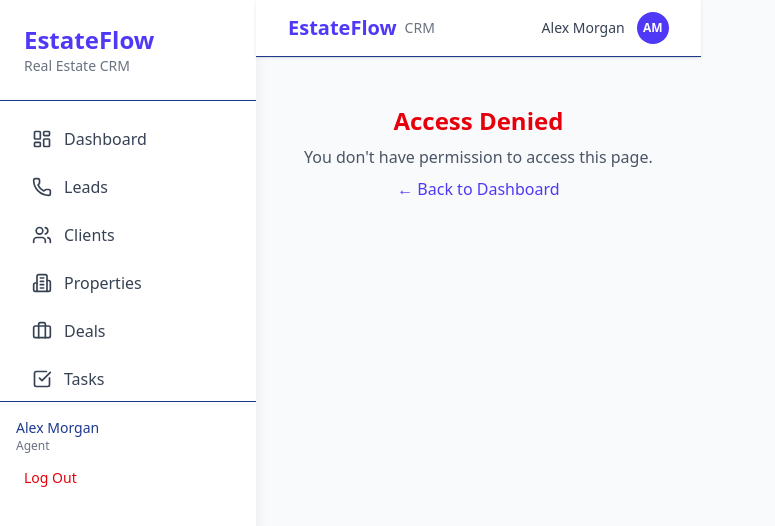
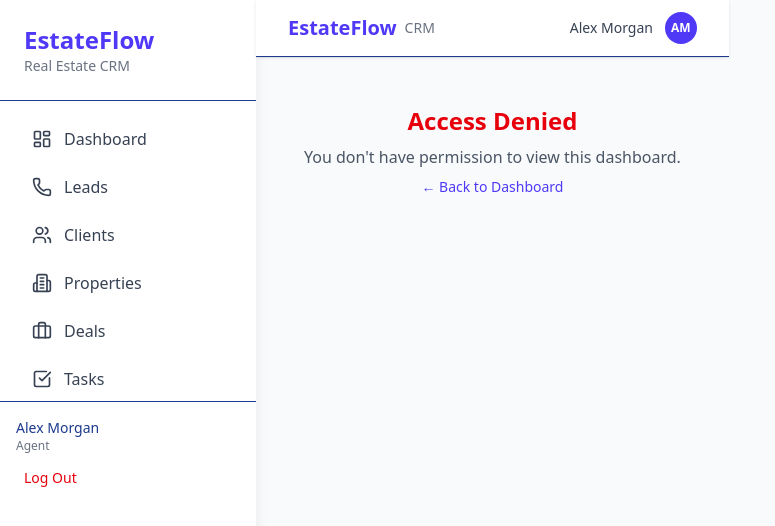
Before and after one commit to tsaimogono/Media-on-Africa-crm-platform, a Next.js app in the folder estateflow-crm/: page /admin/dashboard in a window 1280 px wide. Shown: the top 526 px of the page, without its empty margins (0-775 px from the left). Built offline with nearby package versions, Linux system fonts and the light colour scheme.

Commit message:
add role-based access control to all private pages

```diff
--- a/estateflow-crm/app/admin/dashboard/page.jsx
+++ b/estateflow-crm/app/admin/dashboard/page.jsx
@@ -7,6 +7,19 @@ import { agents } from '@/lib/agents';
 import Link from 'next/link';
 
 export default function AdminDashboard() {
+ // 🔒 Block non-admins
+  if (currentUser.role !== 'admin') {
+    return (
+      <div className="p-6 text-center">
+        <h1 className="text-2xl font-bold text-red-600">Access Denied</h1>
+        <p className="text-gray-600 mt-2">You don't have permission to view this dashboard.</p>
+        <a href="/dashboard" className="text-indigo-600 hover:text-indigo-800 text-sm font-medium mt-2 inline-block">
+          ← Back to Dashboard
+        </a>
+      </div>
+    );
+  }
+
   const { leads } = useLeads();
 
   const totalLeads = leads.length;
--- a/estateflow-crm/app/agent/dashboard/page.jsx
+++ b/estateflow-crm/app/agent/dashboard/page.jsx
@@ -6,6 +6,19 @@ import { useLeads } from '@/lib/useLeads';
 import Link from 'next/link';
 
 export default function AgentDashboard() {
+  // 🔒 Only admin and agent can view
+  if (!['admin', 'agent'].includes(currentUser.role)) {
+    return (
+      <div className="p-6 text-center">
+        <h1 className="text-2xl font-bold text-red-600">Access Denied</h1>
+        <p className="text-gray-600 mt-2">You don't have permission to view this dashboard.</p>
+        <a href="/dashboard" className="text-indigo-600 hover:text-indigo-800 text-sm font-medium mt-2 inline-block">
+          ← Back to Dashboard
+        </a>
+      </div>
+    );
+  }
+
   const { leads } = useLeads();
 
   const myLeads = leads.filter(l => l.assignedTo === currentUser.name);
--- a/estateflow-crm/app/client/[id]/dashboard/page.jsx
+++ b/estateflow-crm/app/client/[id]/dashboard/page.jsx
@@ -6,7 +6,20 @@ import { useLeads } from '@/lib/useLeads';
 import { useParams } from 'next/navigation';
 
 export default function ClientDashboard() {
+
   const { id } = useParams(); // e.g., 'client-1'
+    // 🔒 Only admin and agent can view
+  if (!['admin', 'agent'].includes(currentUser.role)) {
+    return (
+      <div className="p-6 text-center">
+        <h1 className="text-2xl font-bold text-red-600">Access Denied</h1>
+        <p className="text-gray-600 mt-2">You don't have permission to view this dashboard.</p>
+        <a href="/dashboard" className="text-indigo-600 hover:text-indigo-800 text-sm font-medium mt-2 inline-block">
+          ← Back to Dashboard
+        </a>
+      </div>
+    );
+  }
   const { leads } = useLeads();
 
   // Simulate: find leads associated with this client
--- a/estateflow-crm/app/clients/page.jsx
+++ b/estateflow-crm/app/clients/page.jsx
@@ -6,6 +6,19 @@ import { useLeads } from '@/lib/useLeads';
 import Link from 'next/link';
 
 export default function ClientsPage() {
+// 🔒 Only admin and agent can view clients
+  if (!['admin', 'agent'].includes(currentUser.role)) {
+    return (
+      <div className="p-6 text-center">
+        <h1 className="text-2xl font-bold text-red-600">Access Denied</h1>
+        <p className="text-gray-600 mt-2">You don't have permission to view clients.</p>
+        <Link href="/dashboard" className="text-indigo-600 hover:text-indigo-800 text-sm font-medium mt-2 inline-block">
+          ← Back to Dashboard
+        </Link>
+      </div>
+    );
+  }
+
   const { leads } = useLeads();
 
   const clients = leads.filter(lead => lead.stage === 'converted');
--- a/estateflow-crm/app/properties/page.jsx
+++ b/estateflow-crm/app/properties/page.jsx
@@ -18,8 +18,6 @@ export default function PropertiesPage() {
       </div>
     );
   }
-
-
 
   const [filters, setFilters] = useState({
     type: '',
--- a/estateflow-crm/app/settings/page.jsx
+++ b/estateflow-crm/app/settings/page.jsx
@@ -5,15 +5,15 @@ import { currentUser } from '@/lib/auth';
 import { agents } from '@/lib/agents';
 
 export default function SettingsPage() {
-  // Access control
+  // 🔒 Only admin can access settings
   if (currentUser.role !== 'admin') {
     return (
       <div className="p-6 text-center">
         <h1 className="text-2xl font-bold text-red-600">Access Denied</h1>
-        <p className="text-gray-600 mt-2">You don't have permission to view settings.</p>
-        <a href="/dashboard" className="text-indigo-600 hover:text-indigo-800 text-sm font-medium inline-block mt-2">
+        <p className="text-gray-600 mt-2">Only administrators can access settings.</p>
+        <Link href="/dashboard" className="text-indigo-600 hover:text-indigo-800 text-sm font-medium mt-2 inline-block">
           ← Back to Dashboard
-        </a>
+        </Link>
       </div>
     );
   }
```
